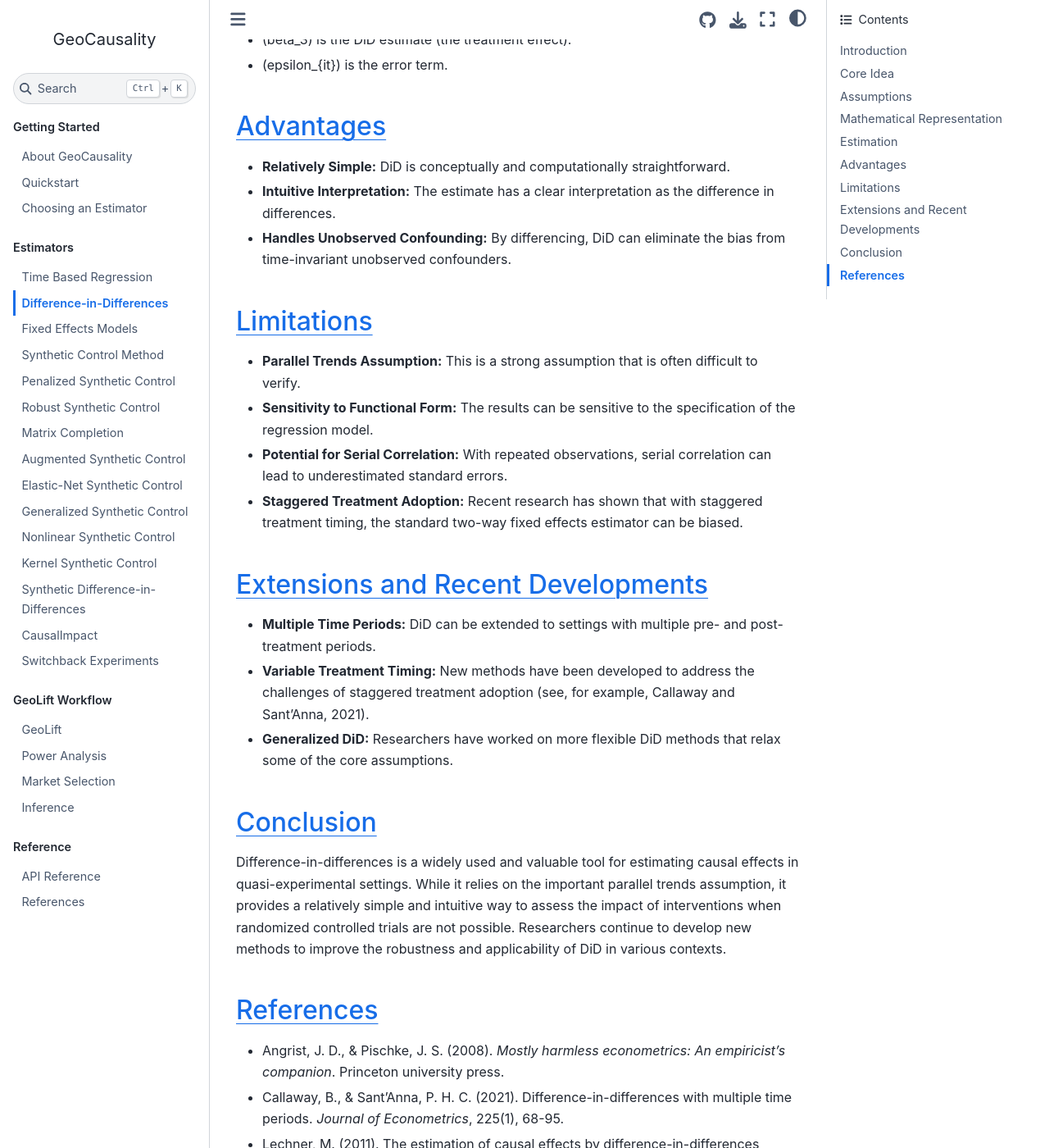
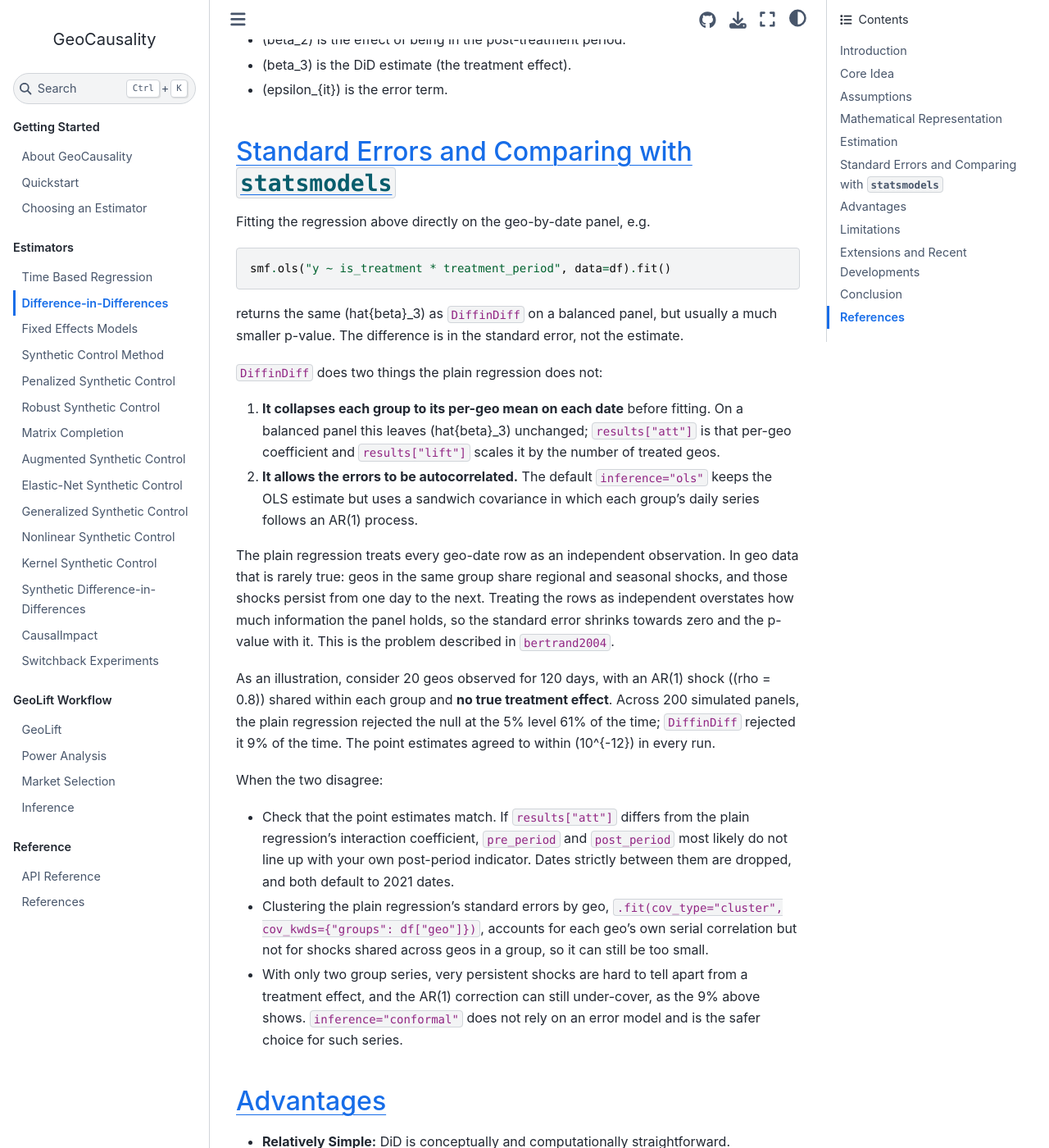
Before and after one commit to ConorMcNamara/GeoCausality, a Sphinx documentation site: the page built from docs/diff_in_diff.rst, in a window 1280 px wide and 1400 px high, scrolled down 2077 px. Shown: the whole window at 82% size. Built offline with Sphinx 7.4.7 and the Sphinx Book theme 1.1.4, drawn with Linux system fonts in a browser that asks for light colours; cross-references to code outside the pages are shown as plain code; some of the changed text lies outside the part shown.

Commit message:
Explain why DiffinDiff and a plain statsmodels regression disagree (#123)
Running smf.ols on the geo-by-date panel gives the same interaction
coefficient as DiffinDiff but a much smaller p-value, because it treats
every geo-date row as independent. Document the aggregation and AR(1)
sandwich standard errors DiffinDiff uses, illustrate the difference with a
no-effect simulation, and list what to check when the two disagree.

Co-authored-by: Claude Opus 5.5 <noreply@anthropic.com>

```diff
--- a/docs/diff_in_diff.rst
+++ b/docs/diff_in_diff.rst
@@ -55,6 +55,48 @@ Where:
 * \(\beta_3\) is the DiD estimate (the treatment effect).
 * \(\epsilon_{it}\) is the error term.
 
+Standard Errors and Comparing with ``statsmodels``
+--------------------------------------------------
+
+Fitting the regression above directly on the geo-by-date panel, e.g.
+
+.. code-block:: python
+
+    smf.ols("y ~ is_treatment * treatment_period", data=df).fit()
+
+returns the same \(\hat{\beta}_3\) as ``DiffinDiff`` on a balanced panel, but usually a much smaller p-value. The
+difference is in the standard error, not the estimate.
+
+``DiffinDiff`` does two things the plain regression does not:
+
+1. **It collapses each group to its per-geo mean on each date** before fitting. On a balanced panel this leaves
+   \(\hat{\beta}_3\) unchanged; ``results["att"]`` is that per-geo coefficient and ``results["lift"]`` scales it by
+   the number of treated geos.
+2. **It allows the errors to be autocorrelated.** The default ``inference="ols"`` keeps the OLS estimate but uses a
+   sandwich covariance in which each group's daily series follows an AR(1) process.
+
+The plain regression treats every geo-date row as an independent observation. In geo data that is rarely true: geos
+in the same group share regional and seasonal shocks, and those shocks persist from one day to the next. Treating the
+rows as independent overstates how much information the panel holds, so the standard error shrinks towards zero and
+the p-value with it. This is the problem described in :cite:t:`bertrand2004`.
+
+As an illustration, consider 20 geos observed for 120 days, with an AR(1) shock (\(\rho = 0.8\)) shared within each
+group and **no true treatment effect**. Across 200 simulated panels, the plain regression rejected the null at the 5%
+level 61% of the time; ``DiffinDiff`` rejected it 9% of the time. The point estimates agreed to within \(10^{-12}\)
+in every run.
+
+When the two disagree:
+
+* Check that the point estimates match. If ``results["att"]`` differs from the plain regression's interaction
+  coefficient, ``pre_period`` and ``post_period`` most likely do not line up with your own post-period indicator.
+  Dates strictly between them are dropped, and both default to 2021 dates.
+* Clustering the plain regression's standard errors by geo,
+  ``.fit(cov_type="cluster", cov_kwds={"groups": df["geo"]})``, accounts for each geo's own serial correlation but
+  not for shocks shared across geos in a group, so it can still be too small.
+* With only two group series, very persistent shocks are hard to tell apart from a treatment effect, and the AR(1)
+  correction can still under-cover, as the 9% above shows. ``inference="conformal"`` does not rely on an error model
+  and is the safer choice for such series.
+
 Advantages
 ----------
 
@@ -85,5 +127,6 @@ References
 ----------
 
 * Angrist, J. D., & Pischke, J. S. (2008). *Mostly harmless econometrics: An empiricist's companion*. Princeton university press.
+* Bertrand, M., Duflo, E., & Mullainathan, S. (2004). How much should we trust differences-in-differences estimates? *The Quarterly Journal of Economics*, 119(1), 249-275. :cite:`bertrand2004`
 * Callaway, B., & Sant'Anna, P. H. C. (2021). Difference-in-differences with multiple time periods. *Journal of Econometrics*, 225(1), 68-95.
 * Lechner, M. (2011). The estimation of causal effects by difference-in-differences methods. *Foundations and Trends® in Econometrics*, 4(3), 165-224.
--- a/docs/references.bib
+++ b/docs/references.bib
@@ -77,3 +77,14 @@
   year    = {2016},
   doi     = {10.3386/w22791}
 }
+
+@article{bertrand2004,
+  author  = {Bertrand, Marianne and Duflo, Esther and Mullainathan, Sendhil},
+  title   = {How Much Should We Trust Differences-in-Differences Estimates?},
+  journal = {The Quarterly Journal of Economics},
+  volume  = {119},
+  number  = {1},
+  pages   = {249--275},
+  year    = {2004},
+  doi     = {10.1162/003355304772839588}
+}
```
Also changed, not shown: CHANGELOG.md (+7 -0 lines).
